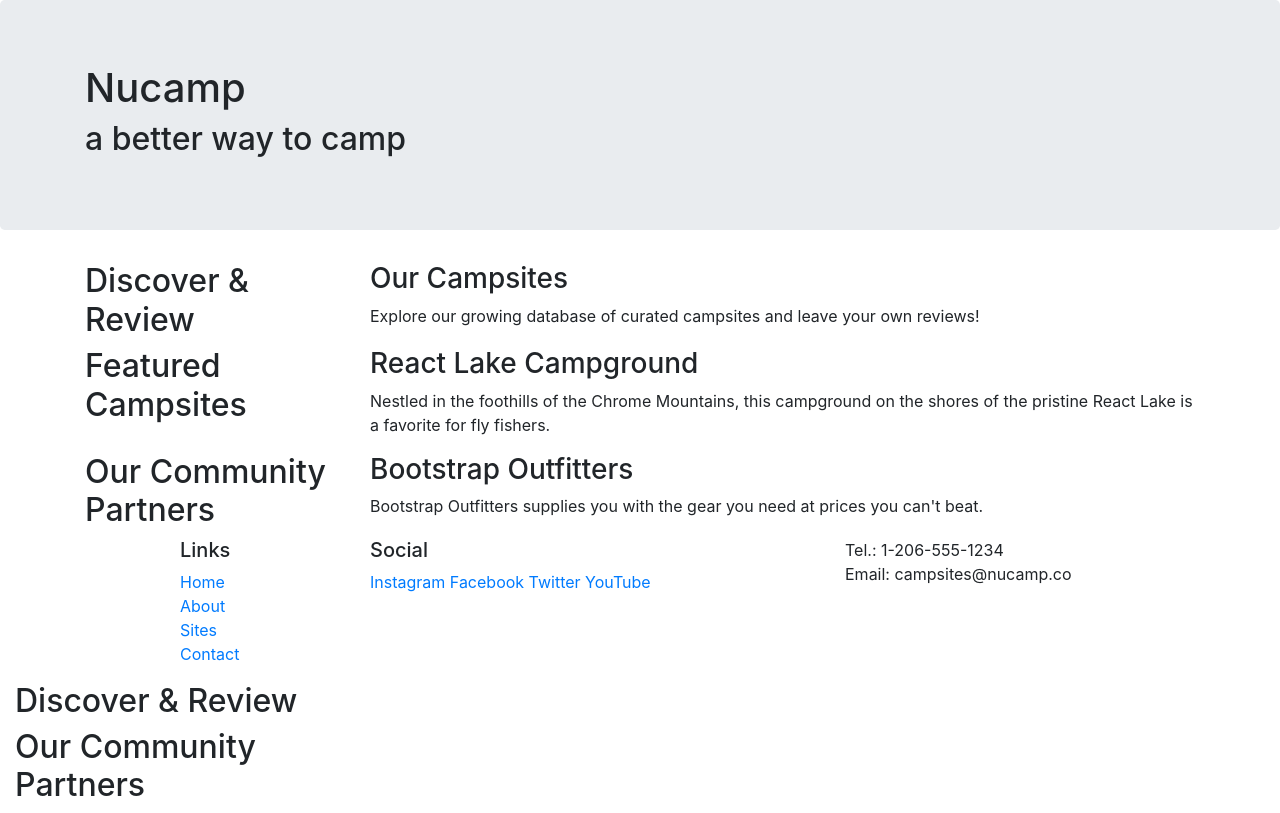
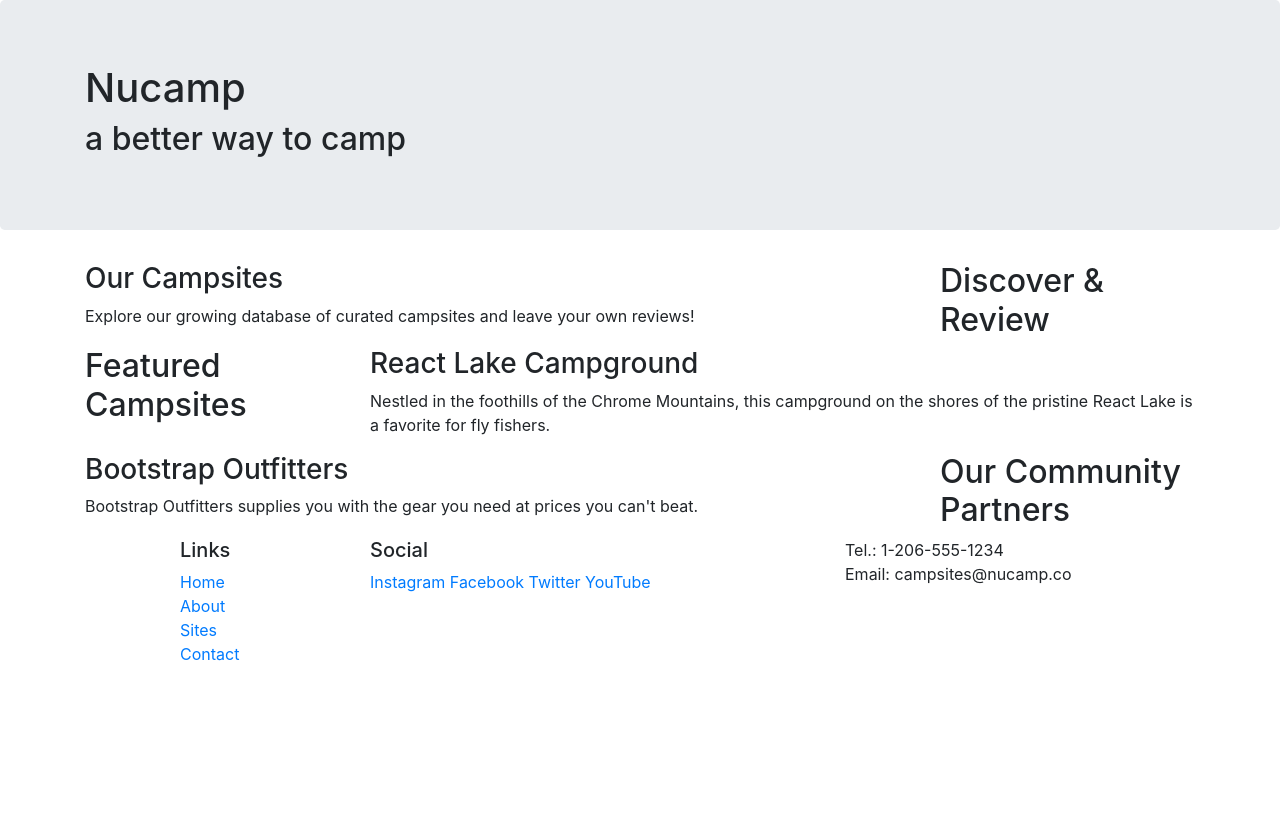
Before and after one commit to ajmeyers/first-bootstrap-project, a website: page index.html in a window 1280 px wide. Drawn offline with nearby package versions, Linux system fonts and the light colour scheme.

Commit message:
Bootstrap Grid

```diff
--- a/index.html
+++ b/index.html
@@ -27,7 +27,7 @@
 
     <div class="container">
         <div class="row">
-            <div class="col-sm-4 col-md-3">
+            <div class="col-sm-4 order-sm-last col-md-3">
                 <h2>Discover & Review</h2>
             </div>
             <div class="col">
@@ -48,7 +48,7 @@
         </div>
 
         <div class="row">
-            <div class="col-sm-4 col-md-3">
+            <div class="col-sm-4 order-sm-last col-md-3">
                 <h2>Our Community Partners</h2>
             </div>
             <div class="col">
@@ -85,13 +85,6 @@
         </div>
     </footer>
 
-    <div class="col-sm-4 order-sm-last col-md-3">
-        <h2>Discover & Review</h2>
-    </div>
-    <div class="col-sm-4 order-sm-last col-md-3">
-        <h2>Our Community Partners</h2>
-    </div>
-
     <!-- jQuery must come first, then Popper.js, then the Bootstrap JavaScript plugins.-->
     <script src="node_modules/jquery/dist/jquery.slim.min.js"></script>
     <script src="node_modules/popper.js/dist/umd/popper.min.js"></script>
```
